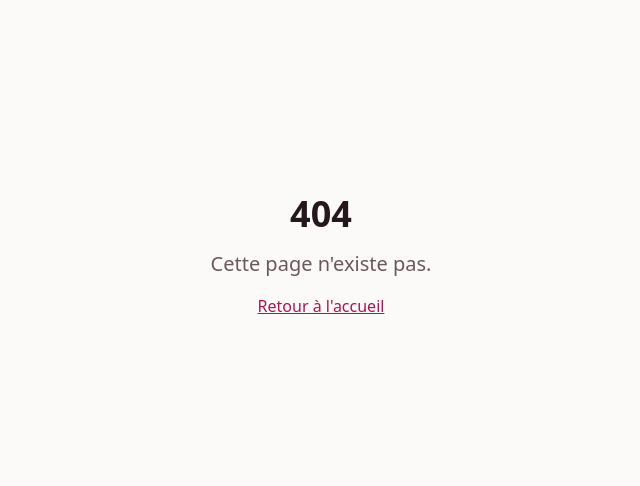
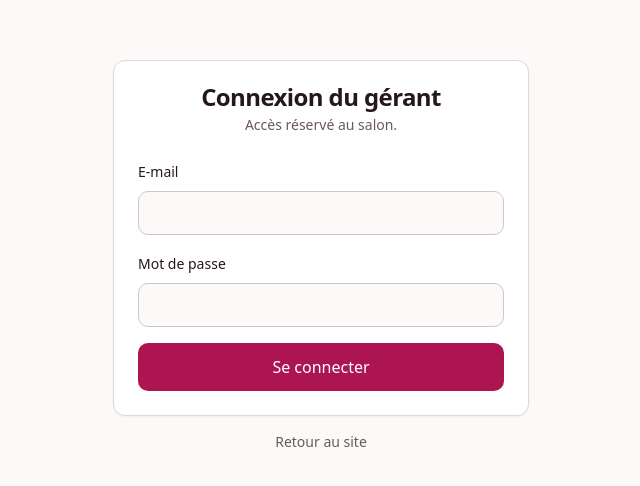
Before and after one commit to atelier-resapro/resapro, a React (Vite) app: page /gerant/connexion in a window 1280 px wide. Before the commit this address had no page. Shown: the part 144-630 px from the top of the page, without its empty margins (319-959 px from the left). Built offline with nearby package versions, Linux system fonts and the light colour scheme; the HTML template or start-up script is replaced by a standard one.

Commit message:
Add manager login

```diff
--- a/src/App.tsx
+++ b/src/App.tsx
@@ -4,6 +4,9 @@ import { Toaster } from "@/components/ui/sonner";
 import Index from "./pages/Index";
 import Reserver from "./pages/Reserver";
 import Confirmation from "./pages/Confirmation";
+import GerantLayout from "./components/GerantLayout";
+import GerantConnexion from "./pages/GerantConnexion";
+import GerantPlanning from "./pages/GerantPlanning";
 import NotFound from "./pages/NotFound";
 
 const queryClient = new QueryClient();
@@ -16,6 +19,10 @@ const App = () => (
         <Route path="/" element={<Index />} />
         <Route path="/reserver" element={<Reserver />} />
         <Route path="/confirmation/:id" element={<Confirmation />} />
+        <Route path="/gerant/connexion" element={<GerantConnexion />} />
+        <Route path="/gerant" element={<GerantLayout />}>
+          <Route index element={<GerantPlanning />} />
+        </Route>
         {/* ADD ALL CUSTOM ROUTES ABOVE THE CATCH-ALL "*" ROUTE */}
         <Route path="*" element={<NotFound />} />
       </Routes>
--- /dev/null
+++ b/src/components/GerantLayout.tsx
@@ -0,0 +1,70 @@
+import { Link, NavLink, Navigate, Outlet, useLocation, useNavigate } from "react-router-dom";
+import { useQueryClient } from "@tanstack/react-query";
+import { Button } from "@/components/ui/button";
+import { supabase } from "@/integrations/supabase/client";
+import { useSession } from "@/hooks/useSession";
+import { cn } from "@/lib/utils";
+
+const liens = [{ to: "/gerant", label: "Planning", end: true }];
+
+/**
+ * Layout of every /gerant/* page except the login.
+ * Without a session, the visitor is sent to the login page.
+ */
+const GerantLayout = () => {
+  const { session, loading } = useSession();
+  const location = useLocation();
+  const navigate = useNavigate();
+  const queryClient = useQueryClient();
+
+  if (loading) {
+    return <p className="p-6 text-muted-foreground">Chargement…</p>;
+  }
+
+  if (!session) {
+    return <Navigate to="/gerant/connexion" replace state={{ from: location.pathname }} />;
+  }
+
+  const deconnecter = async () => {
+    await supabase.auth.signOut();
+    queryClient.clear();
+    navigate("/gerant/connexion", { replace: true });
+  };
+
+  return (
+    <div className="flex min-h-screen flex-col">
+      <header className="border-b bg-card">
+        <div className="container flex h-14 items-center justify-between gap-2">
+          <Link to="/gerant" className="font-bold text-primary">
+            RésaPro <span className="font-normal text-muted-foreground">· Gérant</span>
+          </Link>
+          <Button variant="ghost" size="sm" onClick={deconnecter}>
+            Se déconnecter
+          </Button>
+        </div>
+        <nav aria-label="Navigation gérant" className="container flex gap-1 overflow-x-auto pb-2">
+          {liens.map((l) => (
+            <NavLink
+              key={l.to}
+              to={l.to}
+              end={l.end}
+              className={({ isActive }) =>
+                cn(
+                  "whitespace-nowrap rounded-md px-3 py-2 text-sm font-medium focus-visible:outline-none focus-visible:ring-2 focus-visible:ring-ring",
+                  isActive ? "bg-primary text-primary-foreground" : "hover:bg-accent",
+                )
+              }
+            >
+              {l.label}
+            </NavLink>
+          ))}
+        </nav>
+      </header>
+      <main className="container max-w-3xl flex-1 py-6">
+        <Outlet />
+      </main>
+    </div>
+  );
+};
+
+export default GerantLayout;
--- /dev/null
+++ b/src/hooks/useSession.ts
@@ -0,0 +1,26 @@
+import { useEffect, useState } from "react";
+import type { Session } from "@supabase/supabase-js";
+import { supabase } from "@/integrations/supabase/client";
+
+/** Current auth session. `loading` is true until Supabase has told us whether there is one. */
+export function useSession() {
+  const [session, setSession] = useState<Session | null>(null);
+  const [loading, setLoading] = useState(true);
+
+  useEffect(() => {
+    // Subscribe first, then read the stored session.
+    const { data: listener } = supabase.auth.onAuthStateChange((_event, newSession) => {
+      setSession(newSession);
+      setLoading(false);
+    });
+
+    supabase.auth.getSession().then(({ data }) => {
+      setSession(data.session);
+      setLoading(false);
+    });
+
+    return () => listener.subscription.unsubscribe();
+  }, []);
+
+  return { session, loading };
+}
--- /dev/null
+++ b/src/pages/GerantConnexion.tsx
@@ -0,0 +1,92 @@
+import { useState, type FormEvent } from "react";
+import { Link, Navigate, useLocation, useNavigate } from "react-router-dom";
+import { Button } from "@/components/ui/button";
+import { Card, CardContent, CardDescription, CardHeader } from "@/components/ui/card";
+import { Input } from "@/components/ui/input";
+import { Label } from "@/components/ui/label";
+import { supabase } from "@/integrations/supabase/client";
+import { useSession } from "@/hooks/useSession";
+
+// No sign-up here: the manager account is created by hand in Supabase.
+const GerantConnexion = () => {
+  const { session, loading } = useSession();
+  const navigate = useNavigate();
+  const location = useLocation();
+  const from = (location.state as { from?: string } | null)?.from ?? "/gerant";
+
+  const [email, setEmail] = useState("");
+  const [motDePasse, setMotDePasse] = useState("");
+  const [erreur, setErreur] = useState<string | null>(null);
+  const [envoi, setEnvoi] = useState(false);
+
+  if (!loading && session) {
+    return <Navigate to={from} replace />;
+  }
+
+  const handleSubmit = async (e: FormEvent) => {
+    e.preventDefault();
+    setErreur(null);
+    setEnvoi(true);
+    const { error } = await supabase.auth.signInWithPassword({ email: email.trim(), password: motDePasse });
+    setEnvoi(false);
+    if (error) {
+      setErreur("E-mail ou mot de passe incorrect.");
+      return;
+    }
+    navigate(from, { replace: true });
+  };
+
+  return (
+    <main className="container flex min-h-screen max-w-md flex-col justify-center py-8">
+      <Card>
+        <CardHeader className="text-center">
+          <h1 className="text-2xl font-semibold leading-none tracking-tight">Connexion du gérant</h1>
+          <CardDescription>Accès réservé au salon.</CardDescription>
+        </CardHeader>
+        <CardContent>
+          <form onSubmit={handleSubmit} className="space-y-4">
+            <div className="space-y-2">
+              <Label htmlFor="email">E-mail</Label>
+              <Input
+                id="email"
+                name="email"
+                type="email"
+                autoComplete="email"
+                required
+                value={email}
+                onChange={(e) => setEmail(e.target.value)}
+              />
+            </div>
+            <div className="space-y-2">
+              <Label htmlFor="mot-de-passe">Mot de passe</Label>
+              <Input
+                id="mot-de-passe"
+                name="password"
+                type="password"
+                autoComplete="current-password"
+                required
+                value={motDePasse}
+                onChange={(e) => setMotDePasse(e.target.value)}
+              />
+            </div>
+            {erreur && (
+              <p role="alert" className="text-sm text-destructive">
+                {erreur}
+              </p>
+            )}
+            <Button type="submit" size="lg" className="w-full" disabled={envoi}>
+              {envoi ? "Connexion…" : "Se connecter"}
+            </Button>
+          </form>
+        </CardContent>
+      </Card>
+      <p className="mt-4 text-center text-sm">
+        <Link to="/" className="text-muted-foreground underline-offset-4 hover:underline">
+          Retour au site
+        </Link>
+      </p>
+    </main>
+  );
+};
+
+export default GerantConnexion;
--- /dev/null
+++ b/src/pages/GerantPlanning.tsx
@@ -0,0 +1,8 @@
+const GerantPlanning = () => (
+  <section>
+    <h1 className="mb-2 text-2xl font-bold">Planning</h1>
+    <p className="text-muted-foreground">Vous êtes connecté.</p>
+  </section>
+);
+
+export default GerantPlanning;
```
